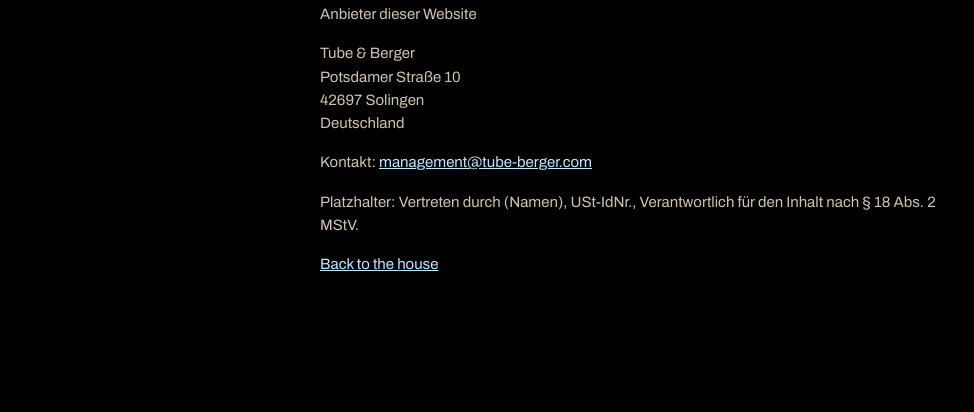
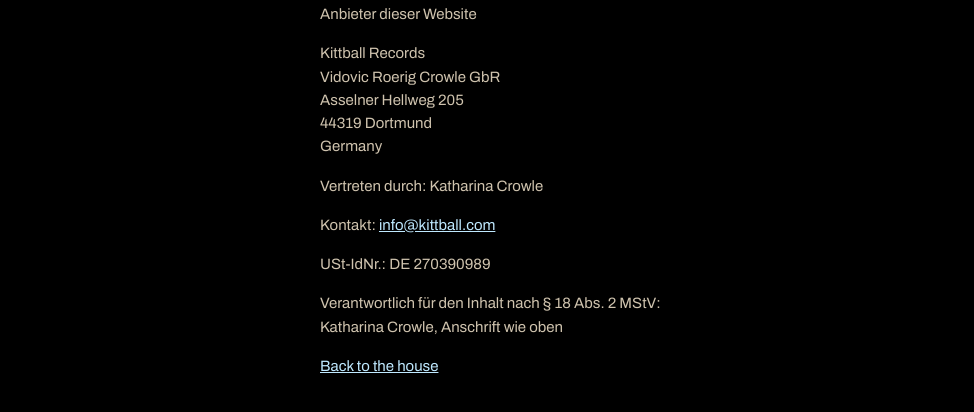
Before and after one commit to tube13-gif/tube-berger-preview, a plain HTML site: page imprint/index.html in a window 1280 px wide. Shown: the part 132-544 px from the top of the page, without its empty margins (0-974 px from the left). Drawn offline with Linux system fonts and the light colour scheme.

Commit message:
Vorschau 2026-11-27 17:00

```diff
--- a/imprint/index.html
+++ b/imprint/index.html
@@ -1 +1 @@
-<!DOCTYPE html><html lang="en"><head><meta charset="utf-8"><meta name="viewport" content="width=device-width, initial-scale=1"><meta name="robots" content="noindex"><title>Imprint · Tube & Berger</title><link rel="stylesheet" href="/tube-berger-preview/_astro/global.D65ZcNzQ.css"></head><body><header class="bar"><a class="wordmark" href="/tube-berger-preview/">Tube & Berger</a></header><main class="legal"><h2>Imprint</h2><p>Anbieter dieser Website</p><p>Tube & Berger<br>Potsdamer Straße 10<br>42697 Solingen<br>Deutschland</p><p>Kontakt: <a href="mailto:management@tube-berger.com">management@tube-berger.com</a></p><p class="ph">Platzhalter: Vertreten durch (Namen), USt-IdNr., Verantwortlich für den Inhalt nach § 18 Abs. 2 MStV.</p><p><a href="/tube-berger-preview/">Back to the house</a></p></main></body></html>
+<!DOCTYPE html><html lang="en"><head><meta charset="utf-8"><meta name="viewport" content="width=device-width, initial-scale=1"><meta name="robots" content="noindex"><title>Imprint · Tube & Berger</title><link rel="stylesheet" href="/tube-berger-preview/_astro/global.D65ZcNzQ.css"></head><body><header class="bar"><a class="wordmark" href="/tube-berger-preview/">Tube & Berger</a></header><main class="legal"><h2>Imprint</h2><p>Anbieter dieser Website</p><p>Kittball Records<br>Vidovic Roerig Crowle GbR<br>Asselner Hellweg 205<br>44319 Dortmund<br>Germany</p><p>Vertreten durch: Katharina Crowle</p><p>Kontakt: <a href="mailto:info@kittball.com">info@kittball.com</a></p><p>USt-IdNr.: DE&nbsp;270390989</p><p>Verantwortlich für den Inhalt nach § 18 Abs. 2 MStV:<br>Katharina Crowle, Anschrift wie oben</p><p><a href="/tube-berger-preview/">Back to the house</a></p></main></body></html>
```
Also changed, not shown: privacy/index.html (+1 -1 lines).
